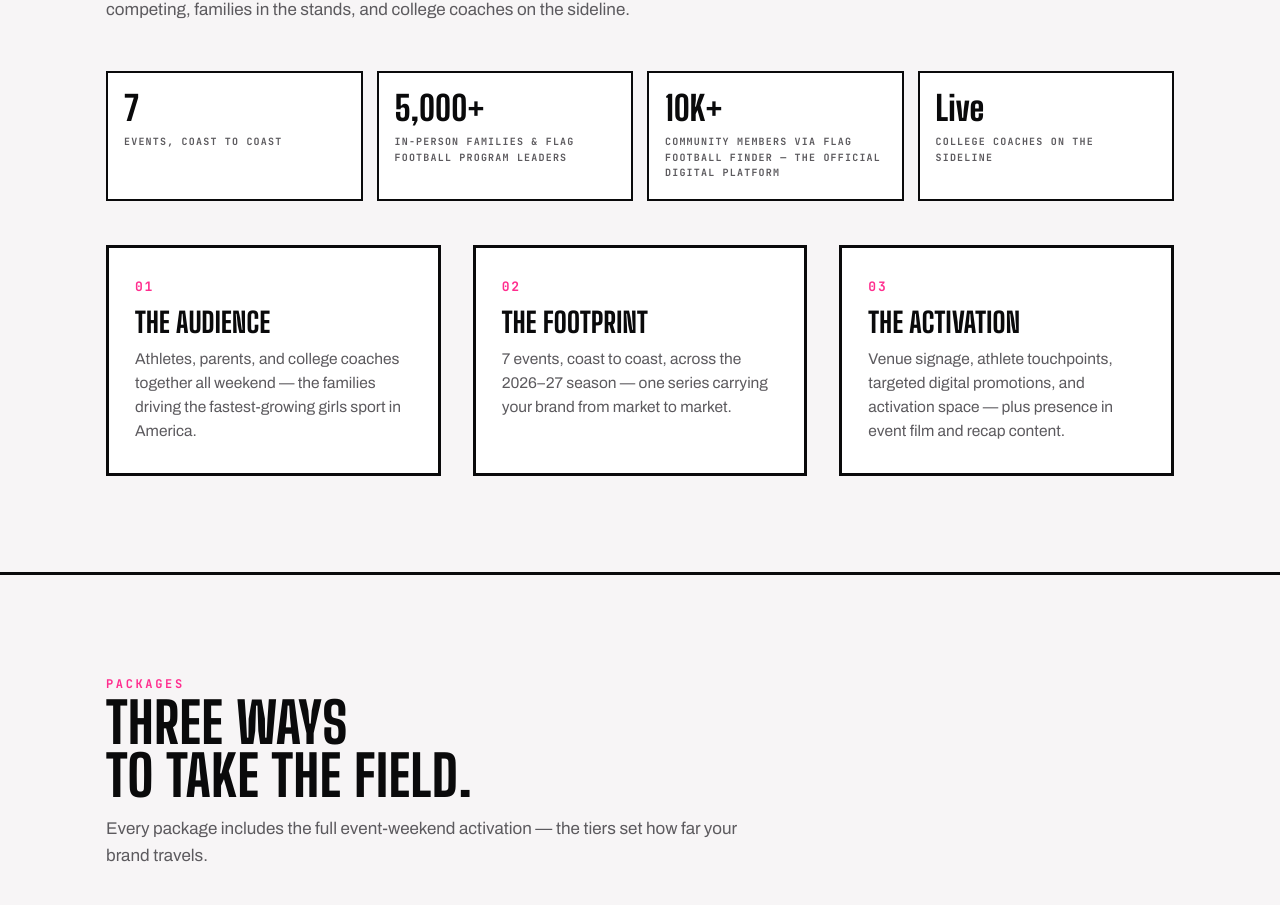
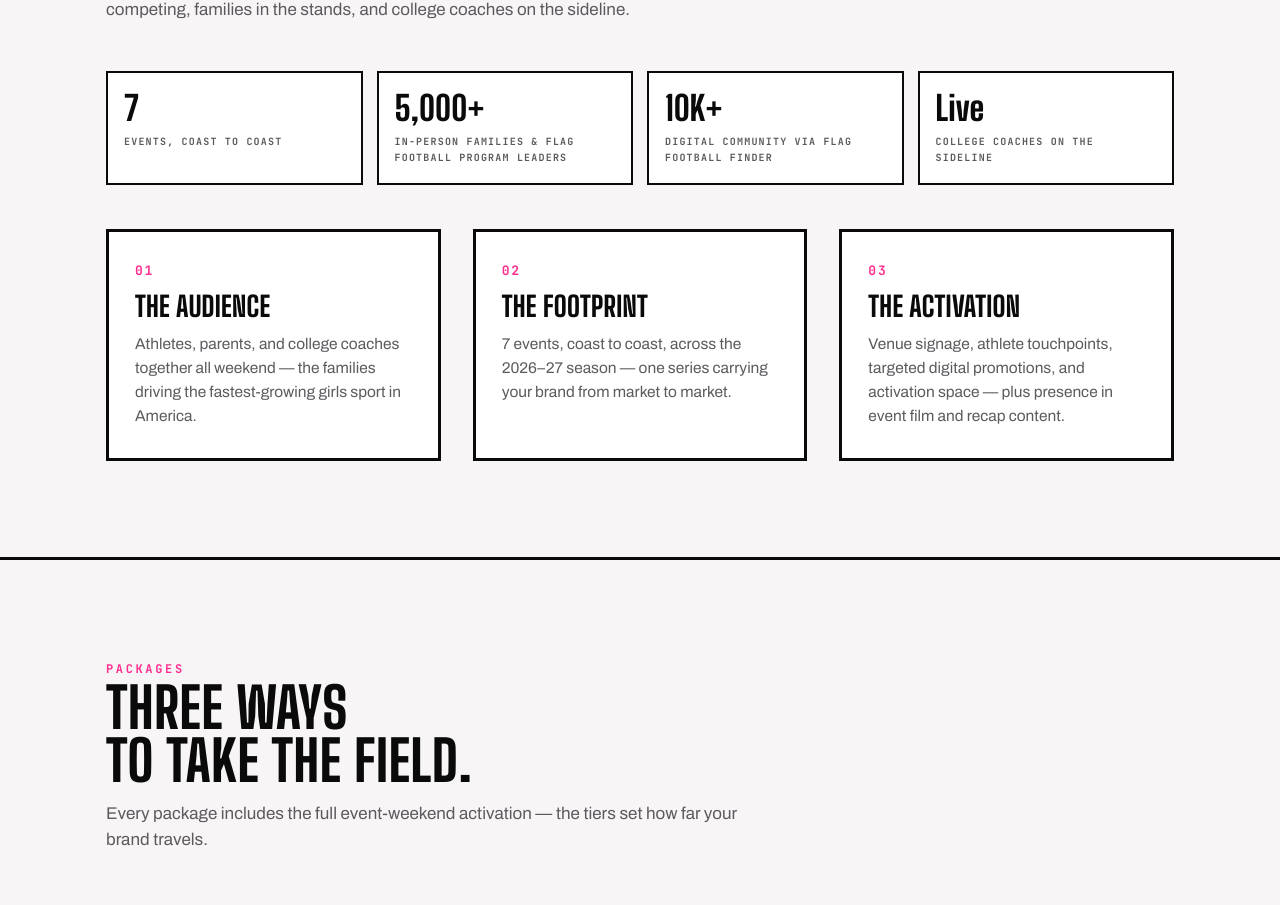
Before and after one commit to teamplayr-us/cfs-web, a Next.js app: page /sponsors in a window 1280 px wide. Shown: the part 936-1841 px from the top of the page. Built offline with nearby package versions, Linux system fonts and the light colour scheme.

Commit message:
Tighten 10K+ reach label: digital community via Flag Football Finder
Co-Authored-By: Claude Fable 5 <noreply@anthropic.com>
Claude-Session: https://claude.ai/code/session_019V32boShoBmRrwWenCPJFc

```diff
--- a/app/sponsors/page.tsx
+++ b/app/sponsors/page.tsx
@@ -82,8 +82,7 @@ export default function SponsorsPage() {
             <div className="reach-cell">
               <span className="reach-num">10K+</span>
               <span className="reach-label">
-                Community members via Flag Football Finder — the official
-                digital platform
+                Digital community via Flag Football Finder
               </span>
             </div>
             <div className="reach-cell">
```
Also changed, not shown: 1 other file (tests, documents, lock files or other folders).
